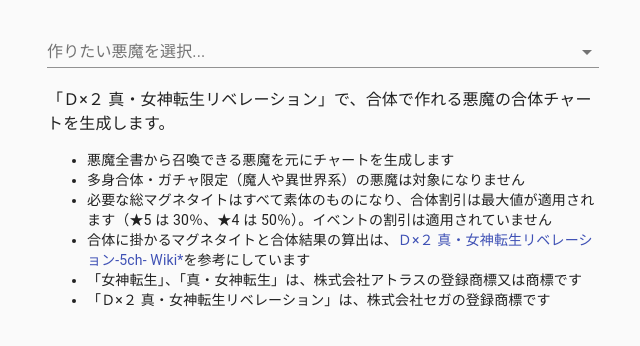
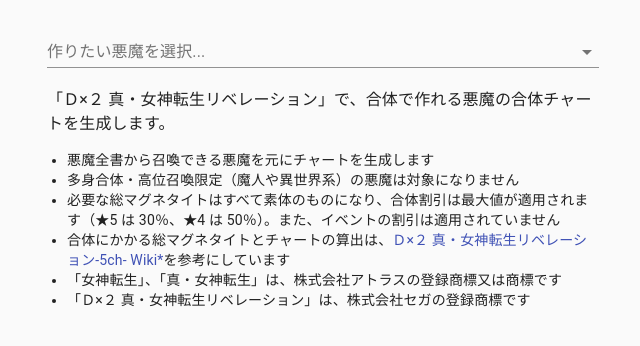
Before and after one commit to k0sukey/d2, a Next.js app: page / in a window 1280 px wide. Shown: the top 346 px of the page, without its empty margins (317-957 px from the left). Built offline with nearby package versions, Linux system fonts and the light colour scheme.

Commit message:
fix text

```diff
--- a/components/readme.tsx
+++ b/components/readme.tsx
@@ -9,15 +9,15 @@
         「Ｄ×２
         真・女神転生リベレーション」で、合体で作れる悪魔の合体チャートを生成します。
       </Typography>
-      <ul>
+      <ul style={{ paddingLeft: '20px' }}>
         <li>悪魔全書から召喚できる悪魔を元にチャートを生成します</li>
-        <li>多身合体・ガチャ限定（魔人や異世界系）の悪魔は対象になりません</li>
+        <li>多身合体・高位召喚限定（魔人や異世界系）の悪魔は対象になりません</li>
         <li>
           必要な総マグネタイトはすべて素体のものになり、合体割引は最大値が適用されます（★5
-          は 30％、★4 は 50％）。イベントの割引は適用されていません
+          は 30％、★4 は 50％）。また、イベントの割引は適用されていません
         </li>
         <li>
-          合体に掛かるマグネタイトと合体結果の算出は、
+          合体にかかる総マグネタイトとチャートの算出は、
           <Link href="https://wikiwiki.jp/d2-megaten-l/%E4%BA%8C%E8%BA%AB%E5%90%88%E4%BD%93">
             Ｄ×２ 真・女神転生リベレーション-5ch- Wiki*
           </Link>
```
